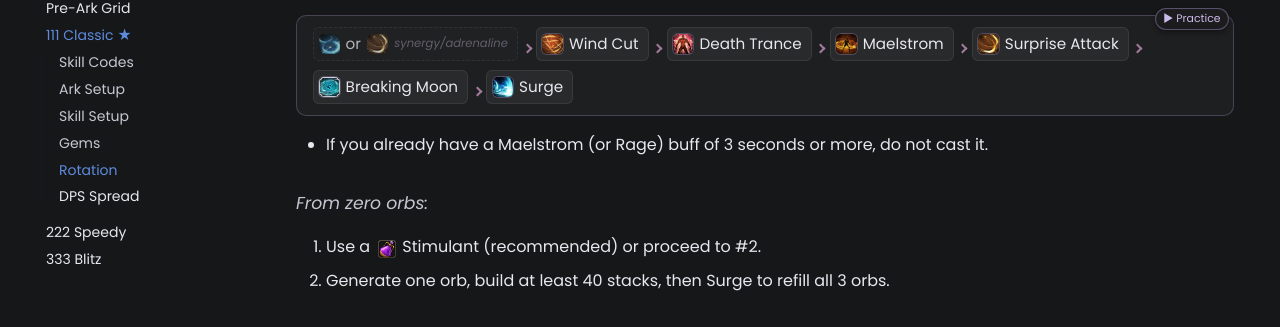
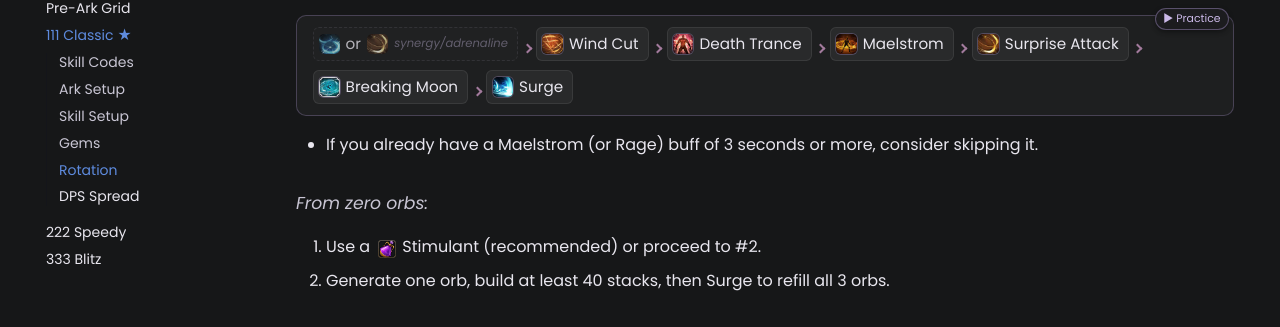
Before and after one commit to interlockme/deathblade, an MkDocs documentation site: the page built from docs/surge/111-classic.md, in a window 1280 px wide and 900 px high, scrolled down 3366 px. Shown: the part 127-454 px from the top of the window. Built offline with MkDocs 1.6.1 and Material for MkDocs 9.7.7, drawn with Linux system fonts in a browser that asks for light colours; plug-ins that fetch from the network failed and are left out.

Commit message:
description

```diff
--- a/docs/surge/111-classic.md
+++ b/docs/surge/111-classic.md
@@ -299,7 +299,7 @@ Use the Breaking Moon cycle whenever it's available, then repeat the main cycle
     <span class="skill skill-situational">![](../assets/shared/icon-turningslash.png) or ![](../assets/shared/icon-surpriseattack.png)<span class="skill-situational-tag">synergy/adrenaline</span></span><span class="arrow"> → </span><span class="skill">![](../assets/shared/icon-windcut.png)Wind Cut</span><span class="arrow"> → </span><span class="skill">![](../assets/shared/icon-deathtrance.png)Death Trance</span><span class="arrow"> → </span><span class="skill">![](../assets/shared/icon-maelstrom.png)Maelstrom</span><span class="arrow"> → </span><span class="skill">![](../assets/shared/icon-surpriseattack.png)Surprise Attack</span><span class="arrow"> → </span><span class="skill">![](../assets/shared/icon-breakingmoon.png)Breaking Moon</span><span class="arrow"> → </span><span class="skill">![](../assets/shared/icon-surge.png)Surge</span>
     </div>
 
-    - If you already have a Maelstrom (or Rage) buff of 3 seconds or more, do not cast it.
+    - If you already have a Maelstrom (or Rage) buff of 3 seconds or more, consider skipping it.
 
 === "Main Cycle"
 
```
